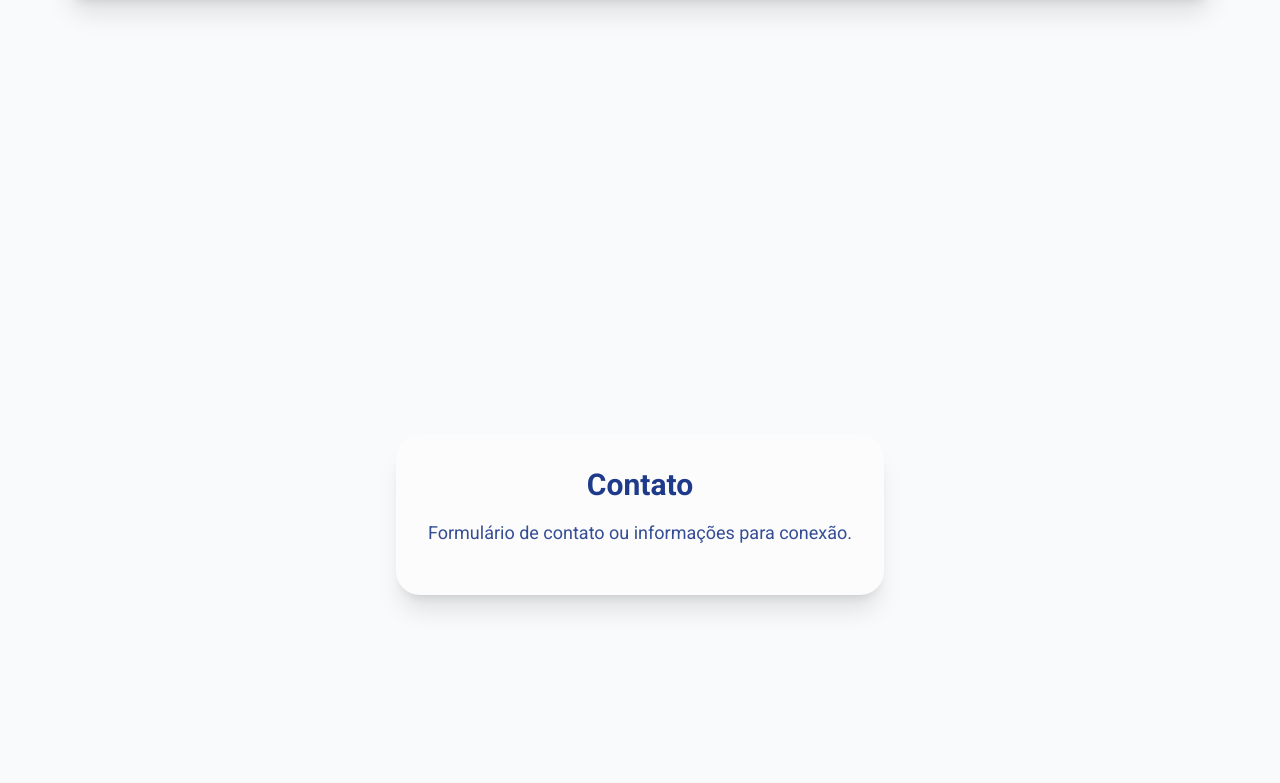
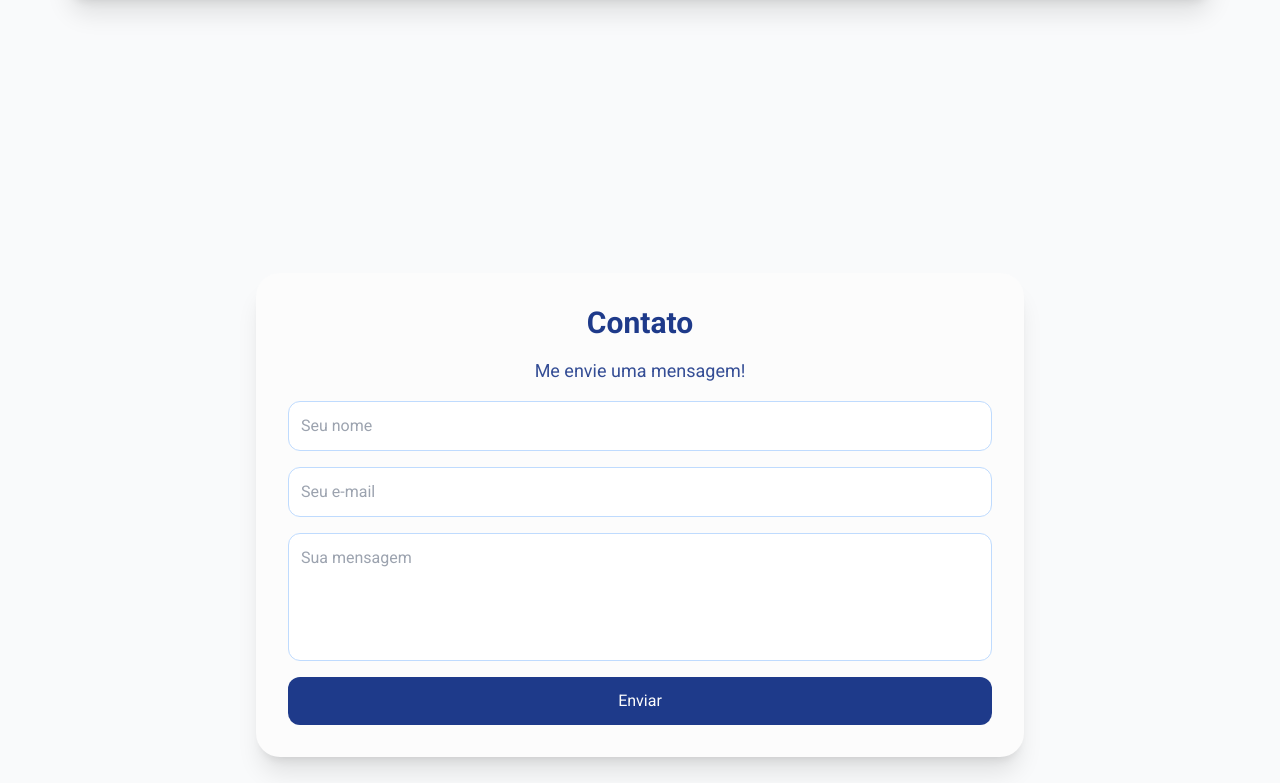
Before and after one commit to gabriellima-wav/meu-portifolio, a React (Vite) app: page / in a window 1280 px wide. Shown: the part 2837-3620 px from the top of the page. Built offline with nearby package versions, Linux system fonts and the light colour scheme.

Commit message:
add contato

```diff
--- a/package.json
+++ b/package.json
@@ -10,6 +10,7 @@
     "preview": "vite preview"
   },
   "dependencies": {
+    "@emailjs/browser": "^4.4.1",
     "@emotion/react": "^11.14.0",
     "@emotion/styled": "^11.14.0",
     "@mui/material": "^7.0.2",
--- a/src/pages/contact/ContactPage.tsx
+++ b/src/pages/contact/ContactPage.tsx
@@ -1,16 +1,86 @@
-// src/components/sections/Contato.tsx
-import React from "react";
+import React, { useState } from "react";
+import emailjs from "@emailjs/browser";
 
-const ContactPage: React.FC = () => (
-  <section id="contact" className="min-h-screen flex flex-col justify-center items-center p-8 text-center bg-gray-50">
-    <div className="max-w-3xl bg-white rounded-3xl shadow-xl p-8">
-      <h2 className="text-3xl font-bold text-blue-900 mb-4">Contato</h2>
-      <p className="text-blue-900/90 text-lg mb-4">
-        Formulário de contato ou informações para conexão.
-      </p>
-      {/* Aqui você pode adicionar um formulário real */}
-    </div>
-  </section>
-);
+const ContactPage: React.FC = () => {
+  const [form, setForm] = useState({ name: "", email: "", message: "" });
+  const [status, setStatus] = useState("");
+
+  const handleChange = (e: React.ChangeEvent<HTMLInputElement | HTMLTextAreaElement>) => {
+    setForm({ ...form, [e.target.name]: e.target.value });
+  };
+
+  const handleSubmit = (e: React.FormEvent) => {
+  e.preventDefault();
+  setStatus("enviando...");
+
+  const serviceId = "default_service";
+  const templateId = "template_y1r6l6p";
+  const publicKey = "0B8nF8qvd-V6qKBC6";
+  const payload = {
+    from_name: form.name,
+    from_email: form.email,
+    message: form.message,
+  };
+
+  console.log("Enviando com os dados:", { serviceId, templateId, publicKey, payload });
+
+  emailjs
+    .send(serviceId, templateId, payload, publicKey)
+    .then((response) => {
+      console.log("Email enviado com sucesso:", response);
+      setStatus("Mensagem enviada com sucesso!");
+      setForm({ name: "", email: "", message: "" });
+    })
+    .catch((error) => {
+      console.error("Erro ao enviar email:", error);
+      setStatus("Erro ao enviar. Tente novamente.");
+    });
+};
+
+  return (
+    <section id="contact" className="min-h-screen flex flex-col justify-center items-center p-8 text-center bg-gray-50">
+      <div className="max-w-3xl bg-white rounded-3xl shadow-xl p-8 w-full">
+        <h2 className="text-3xl font-bold text-blue-900 mb-4">Contato</h2>
+        <p className="text-blue-900/90 text-lg mb-4">Me envie uma mensagem!</p>
+
+        <form onSubmit={handleSubmit} className="flex flex-col space-y-4 text-left">
+          <input
+            type="text"
+            name="name"
+            value={form.name}
+            onChange={handleChange}
+            placeholder="Seu nome"
+            required
+            className="p-3 border border-blue-200 rounded-xl"
+          />
+          <input
+            type="email"
+            name="email"
+            value={form.email}
+            onChange={handleChange}
+            placeholder="Seu e-mail"
+            required
+            className="p-3 border border-blue-200 rounded-xl"
+          />
+          <textarea
+            name="message"
+            value={form.message}
+            onChange={handleChange}
+            placeholder="Sua mensagem"
+            required
+            className="p-3 border border-blue-200 rounded-xl h-32 resize-none"
+          />
+          <button
+            type="submit"
+            className="bg-blue-900 text-white py-3 rounded-xl hover:bg-blue-800 transition"
+          >
+            Enviar
+          </button>
+          {status && <p className="text-sm text-blue-700 mt-2">{status}</p>}
+        </form>
+      </div>
+    </section>
+  );
+};
 
 export default ContactPage;
```
Also changed, not shown: 1 other file (tests, documents, lock files or other folders).
